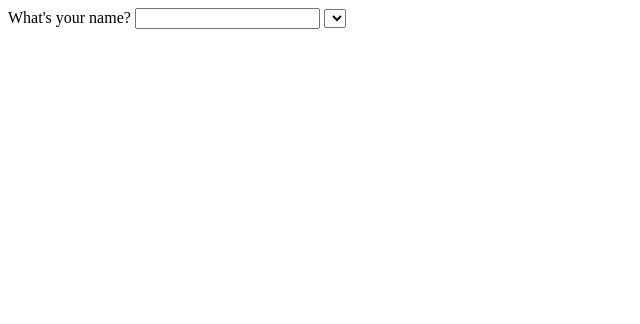
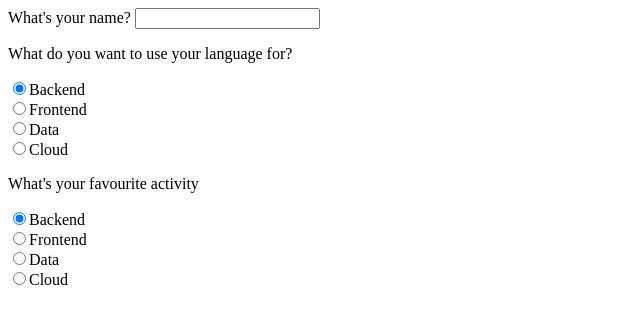
Before and after one commit to JustinUrf/language-suggester, a plain HTML site: page index.html in a window 1280 px wide. Shown: the whole page, without its empty margins (0-640 px from the left). Drawn offline with Linux system fonts and the light colour scheme.

Commit message:
add radio-forms that gather user input.

```diff
--- a/index.html
+++ b/index.html
@@ -6,17 +6,30 @@
   <title>Programming Language Suggester</title>
 </head>
 <body>
+  <!-- Gathers username for viewer -->
   <form id="form">
     <label for="username">What's your name?</label>
     <input id="username-id" name="username" type="text">
+  </form>
 
-    <select name="What do you want to do with your language?" id="question1-id">
-      <option></option>
-      <option></option>
-      <option></option>
-      <option></option>
-    </select>
+    <!-- Prompts user to pick a use-type for their language -->
+    <form id="radio-form">
+      <p>What do you want to use your language for?</p>
+      <label><input type="radio" name="use-types" value="backend" checked>Backend</label><br>
+      <label><input type="radio" name="use-types" value="frontend">Frontend</label><br>
+      <label><input type="radio" name="use-types" value="data">Data</label><br>
+      <label><input type="radio" name="use-types" value="cloud">Cloud</label>
+    </form>
 
-  </form>
+    <form id="radio-form">
+      <p>What's  your favourite activity</p>
+      <label><input type="radio" name="use-types" value="backend" checked>Backend</label><br>
+      <label><input type="radio" name="use-types" value="frontend">Frontend</label><br>
+      <label><input type="radio" name="use-types" value="data">Data</label><br>
+      <label><input type="radio" name="use-types" value="cloud">Cloud</label>
+    </form>
+
+
+
 </body>
 </html>
```
